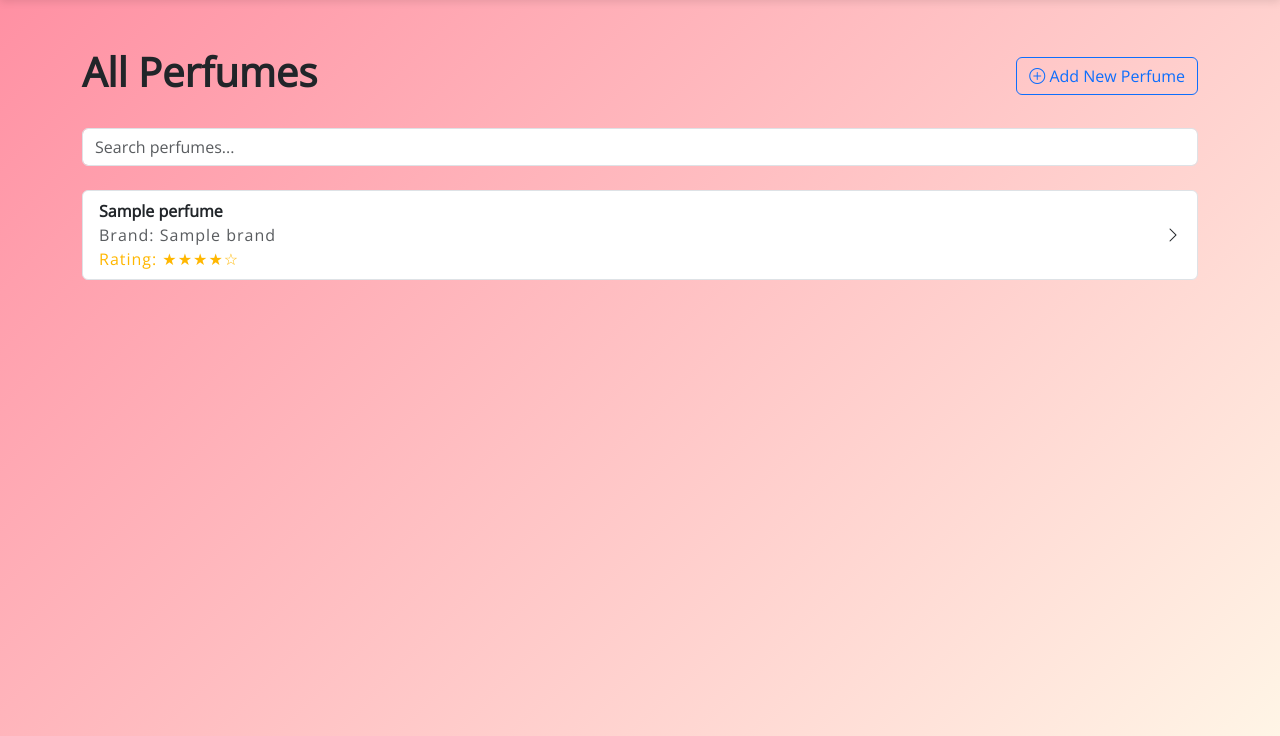
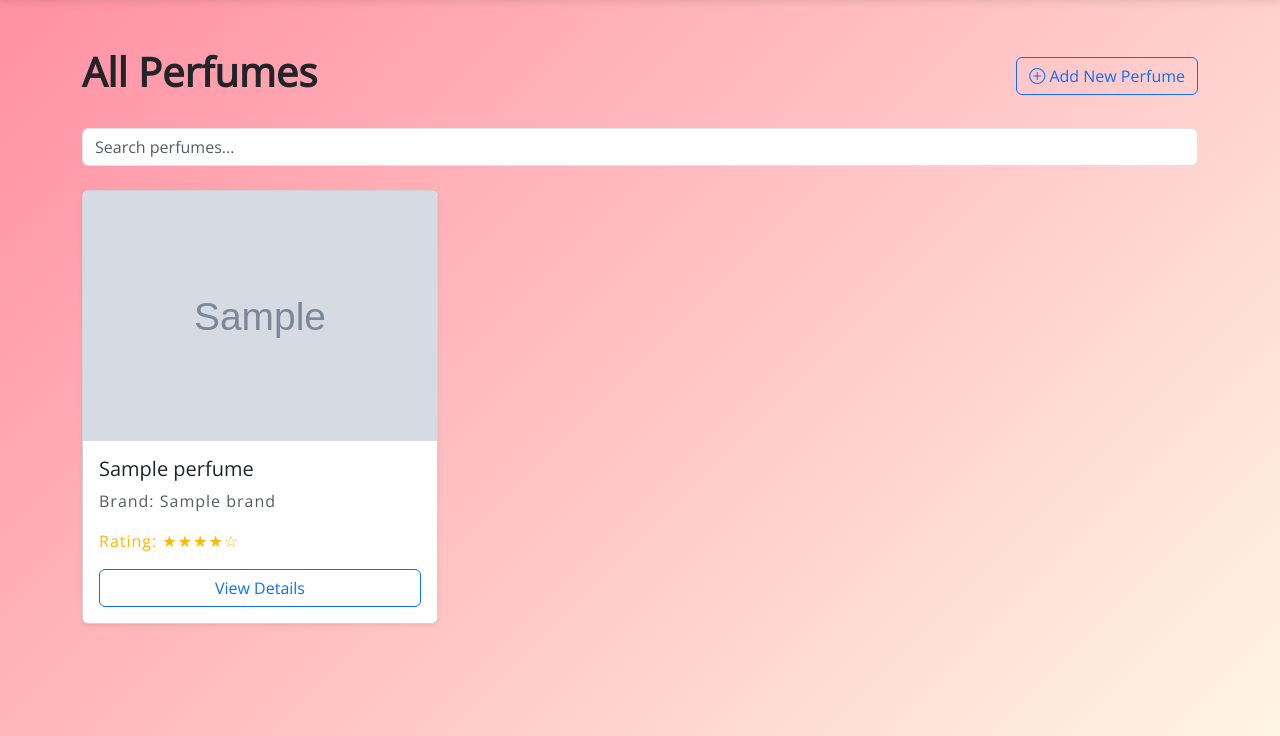
Before and after one commit to Shahisanu605/perfume-reviews, a CodeIgniter 4 app: template app/Views/perfumes/index.php in a window 1280 px wide. Shown: the part 64-800 px from the top of the page. Run offline with PHP 8.4 and a stand-in for CodeIgniter, Linux system fonts and the light colour scheme; the template is opened without the code that fills it: most values are stand-ins (such as "Sample title", 1, 10 or a date in 2020); grey boxes marked "Sample" are stand-in pictures; some libraries are stand-ins or nearby versions.

Commit message:
contact page and image grid added

```diff
--- a/app/Models/ContactModel.php
+++ b/app/Models/ContactModel.php
@@ -10,7 +10,8 @@ class ContactModel extends Model
 
     protected $allowedFields = ['name', 'email', 'message'];
 
-    // ✅ Enable timestamps so created_at is auto-filled
+    // Enable timestamps so created_at is auto-filled
     protected $useTimestamps = true;
     protected $createdField  = 'created_at';
+    protected $updatedField  = ''; //  disables updated_at
 }
--- a/app/Views/perfumes/index.php
+++ b/app/Views/perfumes/index.php
@@ -1,4 +1,29 @@
 <?= $this->include('templates/header'); ?>
+<style>
+    .card {
+        transition: background-color 0.3s ease, transform 0.3s ease;
+        overflow: hidden;
+    }
+
+    .card:hover {
+        background-color: #ffe6f0; /* pastel pink */
+    }
+
+    .card-img-top {
+        transition: transform 0.3s ease;
+    }
+
+    .card:hover .card-img-top {
+        transform: scale(1.05); /* zoom effect */
+    }
+
+    .card-text small,
+    .card-text {
+        font-size: 16px;
+        color: #ffb700;
+        letter-spacing: 1px;
+    }
+</style>
 
 <div class="container py-5">
     <div class="d-flex justify-content-between align-items-center mb-4">
@@ -21,15 +46,17 @@
 
     <!-- Results Container -->
     <div id="perfumeResults">
-        <?php if (!empty($perfumes)): ?>
-            <div class="list-group">
+        <div class="row">
+            <?php if (!empty($perfumes)): ?>
                 <?php foreach ($perfumes as $perfume): ?>
-                    <a href="<?= base_url('perfumes/' . esc($perfume['id'])) ?>" class="list-group-item list-group-item-action">
-                        <div class="d-flex justify-content-between align-items-center">
-                            <div>
-                                <strong><?= esc($perfume['name']) ?></strong><br>
-                                <small class="text-muted">Brand: <?= esc($perfume['brand']) ?></small><br>
-                                <small>
+                    <div class="col-md-4 mb-4">
+                        <div class="card h-100 shadow-sm">
+                        <img src="<?= esc($perfume['image']) ?>" class="card-img-top" alt="<?= esc($perfume['name']) ?>" style="height: 250px; object-fit: cover;">
+
+                            <div class="card-body d-flex flex-column">
+                                <h5 class="card-title"><?= esc($perfume['name']) ?></h5>
+                                <p class="card-text text-muted">Brand: <?= esc($perfume['brand']) ?></p>
+                                <p class="card-text">
                                     Rating:
                                     <?php
                                         $rating = intval($perfume['rating'] ?? 0);
@@ -37,22 +64,25 @@
                                             echo ($i <= $rating) ? '★' : '☆';
                                         }
                                     ?>
-                                </small>
+                                </p>
+                                <a href="<?= base_url('perfumes/' . esc($perfume['id'])) ?>" class="btn btn-outline-primary mt-auto">
+                                    View Details
+                                </a>
                             </div>
-                            <i class="bi bi-chevron-right"></i>
                         </div>
-                    </a>
+                    </div>
                 <?php endforeach; ?>
-            </div>
-        <?php else: ?>
-            <p class="text-muted">No perfumes found.</p>
-        <?php endif; ?>
+            <?php else: ?>
+                <p class="text-muted">No perfumes found.</p>
+            <?php endif; ?>
+        </div>
     </div>
 </div>
 
-<!-- Star Styling (Optional) -->
+<!-- Star Styling -->
 <style>
-    small {
+    .card-text small,
+    .card-text {
         font-size: 16px;
         color: #ffb700;
         letter-spacing: 1px;
@@ -61,7 +91,6 @@
 
 <!-- AJAX for Live Search -->
 <script>
-
     const basePerfumeUrl = "<?= base_url('perfumes/') ?>";
 
     document.getElementById('searchInput').addEventListener('input', function () {
@@ -70,27 +99,29 @@
         fetch(basePerfumeUrl + "search?q=" + encodeURIComponent(query))
             .then(response => response.json())
             .then(data => {
-                let html = '';
+                let html = '<div class="row">';
 
                 if (data.length > 0) {
-                    html += `<div class="list-group">`;
                     data.forEach(perfume => {
                         const stars = '★'.repeat(perfume.rating ?? 0) + '☆'.repeat(5 - (perfume.rating ?? 0));
+                        const imageUrl = `${perfume.image}`;
 
                         html += `
-                            <a href="${basePerfumeUrl}${perfume.id}" class="list-group-item list-group-item-action">
-                                <div class="d-flex justify-content-between align-items-center">
-                                    <div>
-                                        <strong>${perfume.name}</strong><br>
-                                        <small class="text-muted">Brand: ${perfume.brand}</small><br>
-                                        <small>Rating: ${stars}</small>
+                            <div class="col-md-4 mb-4">
+                                <div class="card h-100 shadow-sm">
+                                    <img src="${imageUrl}" class="card-img-top" alt="${perfume.name}" style="height: 250px; object-fit: cover;">
+                                    <div class="card-body d-flex flex-column">
+                                        <h5 class="card-title">${perfume.name}</h5>
+                                        <p class="card-text text-muted">Brand: ${perfume.brand}</p>
+                                        <p class="card-text">Rating: ${stars}</p>
+                                        <a href="${basePerfumeUrl}${perfume.id}" class="btn btn-outline-primary mt-auto">View Details</a>
                                     </div>
-                                    <i class="bi bi-chevron-right"></i>
                                 </div>
-                            </a>
+                            </div>
                         `;
                     });
-                    html += `</div>`;
+
+                    html += '</div>';
                 } else {
                     html = '<p class="text-muted">No matching perfumes found.</p>';
                 }
@@ -100,6 +131,4 @@
     });
 </script>
 
-
-
 <?= $this->include('templates/footer'); ?>
--- a/app/Views/perfumes/show.php
+++ b/app/Views/perfumes/show.php
@@ -20,7 +20,7 @@
         <blockquote class="mb-0">
             "<?= esc($quote) ?>"<br>
             — <strong><?= esc($author) ?></strong><br>
-            <small class="text-muted">(Default quote shown due to an API issue)</small>
+            <small class="text-muted">(ramro kuro leknu)</small>
         </blockquote>
     </div>
 
```
